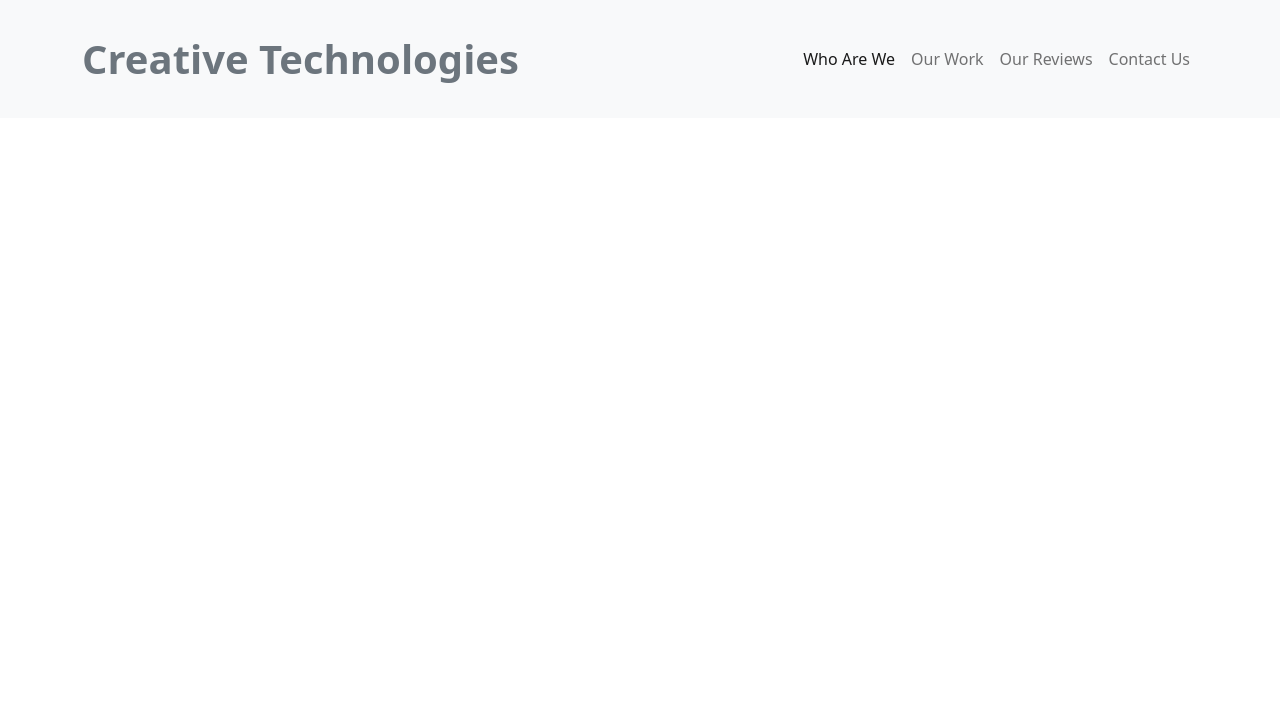
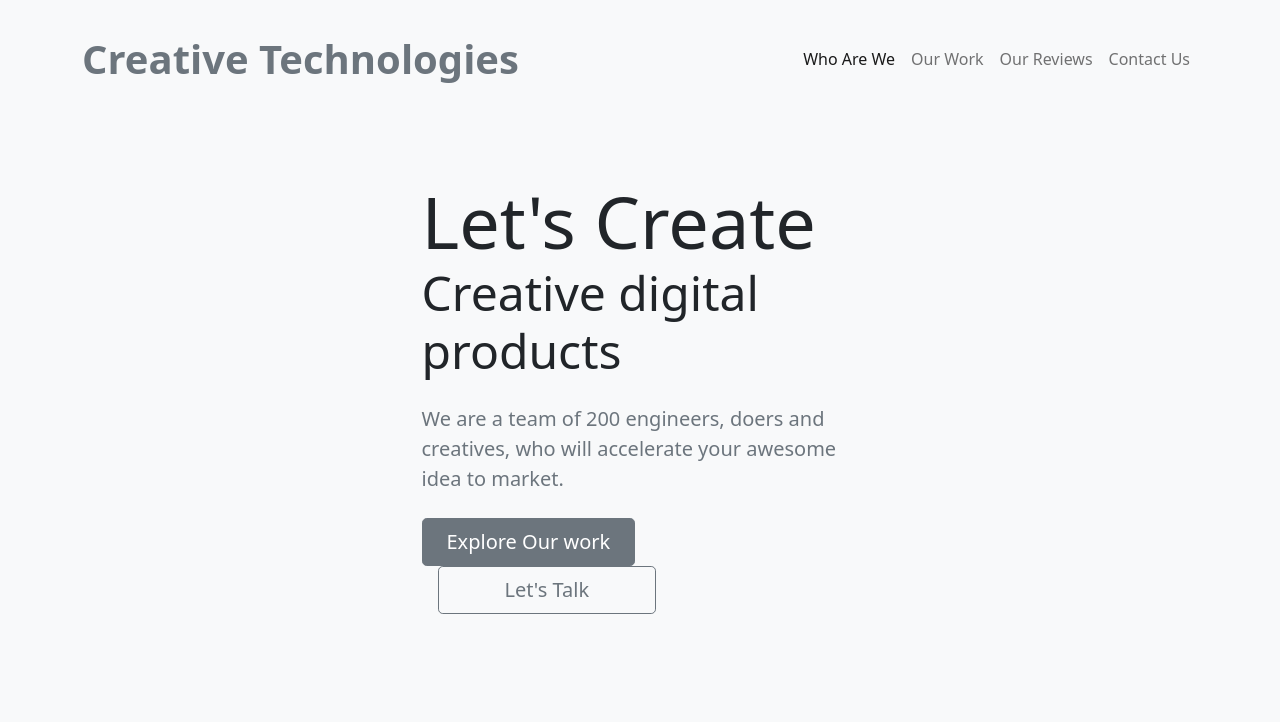
Before and after one commit to qualon/Bootstrap-101, a plain HTML site: page index.html in a window 1280 px wide. Drawn offline with nearby package versions, Linux system fonts and the light colour scheme.

Commit message:
Lesson-09 Code Part 1

```diff
--- a/index.html
+++ b/index.html
@@ -71,6 +71,28 @@
         </div>
     </nav>
 
+    <!-- Hero Section -->
+    <section id="intro" class="bg-light">
+        <div class="container-md pb-5">
+            <div class="row g-5 justify-content-center align-items-center">
+                <div class="col-md-5 text-center text-md-start">
+                    <h1>
+                        <div class="display-2">Let's Create</div>
+                        <div class="display-5">Creative digital products</div>
+                    </h1>
+                    <p class="lead my-4 text-muted">
+                        We are a team of 200 engineers, doers and creatives, who will accelerate your awesome idea to
+                        market.
+                    </p>
+                    <a href="#work" class="btn btn-secondary btn-lg px-4"> Explore Our work</a>
+                    <a href="#" class="explore-btn d-inline-block py-2 ms-3 w-50 btn btn-outline-secondary btn-lg">Let's
+                        Talk</a>
+                </div>
+            </div>
+        </div>
+    </section>
+
+
 
 
     <script src="https://cdn.jsdelivr.net/npm/bootstrap@5.0.2/dist/js/bootstrap.bundle.min.js"
```
